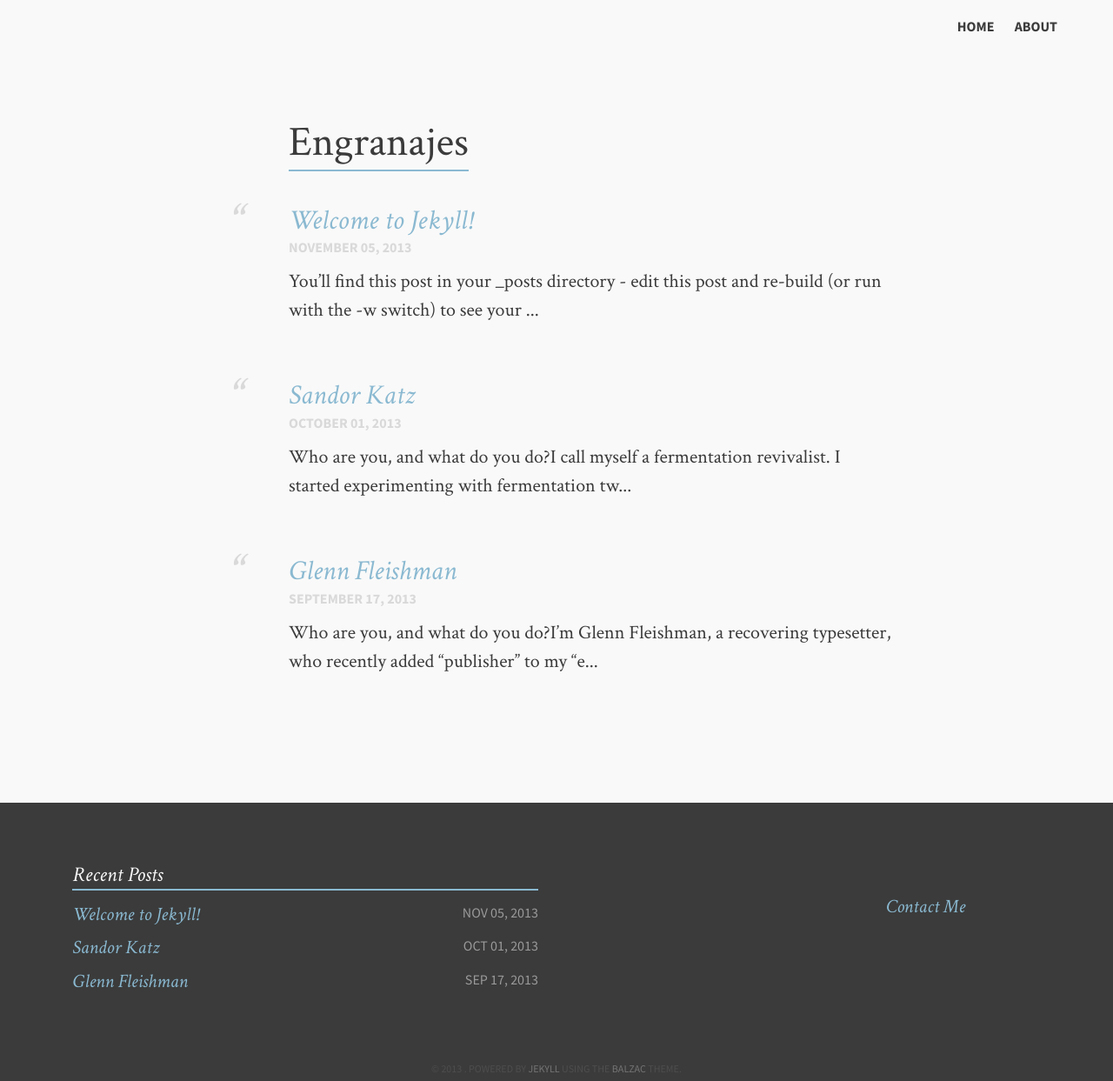
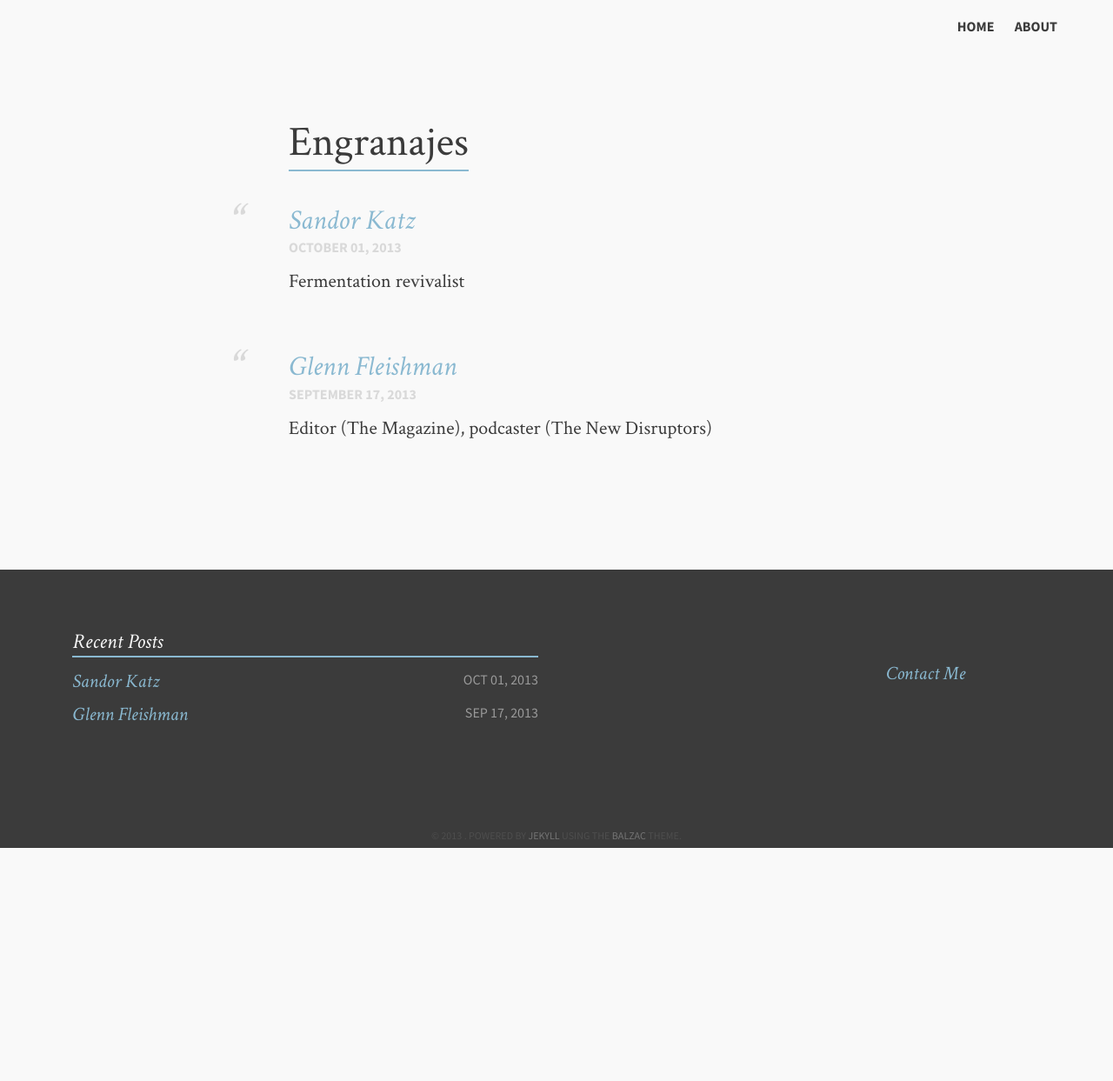
Before and after one commit to teoruiz/usaesto, a Jekyll site: the page built from index.md, in a window 1280 px wide. Shown: the whole page at 87% size. Built offline with Jekyll 4.4.1, drawn with Linux system fonts in a browser that asks for light colours; Markdown is read by kramdown in place of the engine named in the settings; after the commit the page ends 975 px from its top, so only the background shows below that.

Commit message:
Adding description to sample posts and deleting Welcome to jekyll

```diff
--- a/_posts/2013-09-17-glenn-fleishman.markdown
+++ b/_posts/2013-09-17-glenn-fleishman.markdown
@@ -3,6 +3,7 @@
 title:  "Glenn Fleishman"
 date:   2013-09-17 14:15:33
 categories: food
+description: "Editor (The Magazine), podcaster (The New Disruptors)"
 image:
   feature: glenn.fleishman.jpg
 ---
--- a/_posts/2013-10-01-sandor-katz.markdown
+++ b/_posts/2013-10-01-sandor-katz.markdown
@@ -2,9 +2,10 @@
 layout: post
 title:  "Sandor Katz"
 date:   2013-10-01 14:15:33
+description: "Fermentation revivalist"
+categories: food
 image:
   feature: sandor.katz.jpg
-categories: food
 ---
 
 Who are you, and what do you do?
--- a/_posts/2013-11-05-welcome-to-jekyll.markdown
+++ /dev/null
@@ -1,24 +0,0 @@
----
-layout: post
-title:  "Welcome to Jekyll!"
-date:   2013-11-05 14:15:33
-categories: jekyll update
----
-
-You'll find this post in your `_posts` directory - edit this post and re-build (or run with the `-w` switch) to see your changes!
-To add new posts, simply add a file in the `_posts` directory that follows the convention: YYYY-MM-DD-name-of-post.ext.
-
-Jekyll also offers powerful support for code snippets:
-
-{% highlight ruby %}
-def print_hi(name)
-  puts "Hi, #{name}"
-end
-print_hi('Tom')
-#=> prints 'Hi, Tom' to STDOUT.
-{% endhighlight %}
-
-Check out the [Jekyll docs][jekyll] for more info on how to get the most out of Jekyll. File all bugs/feature requests at [Jekyll's GitHub repo][jekyll-gh].
-
-[jekyll-gh]: https://github.com/mojombo/jekyll
-[jekyll]:    http://jekyllrb.com
```
